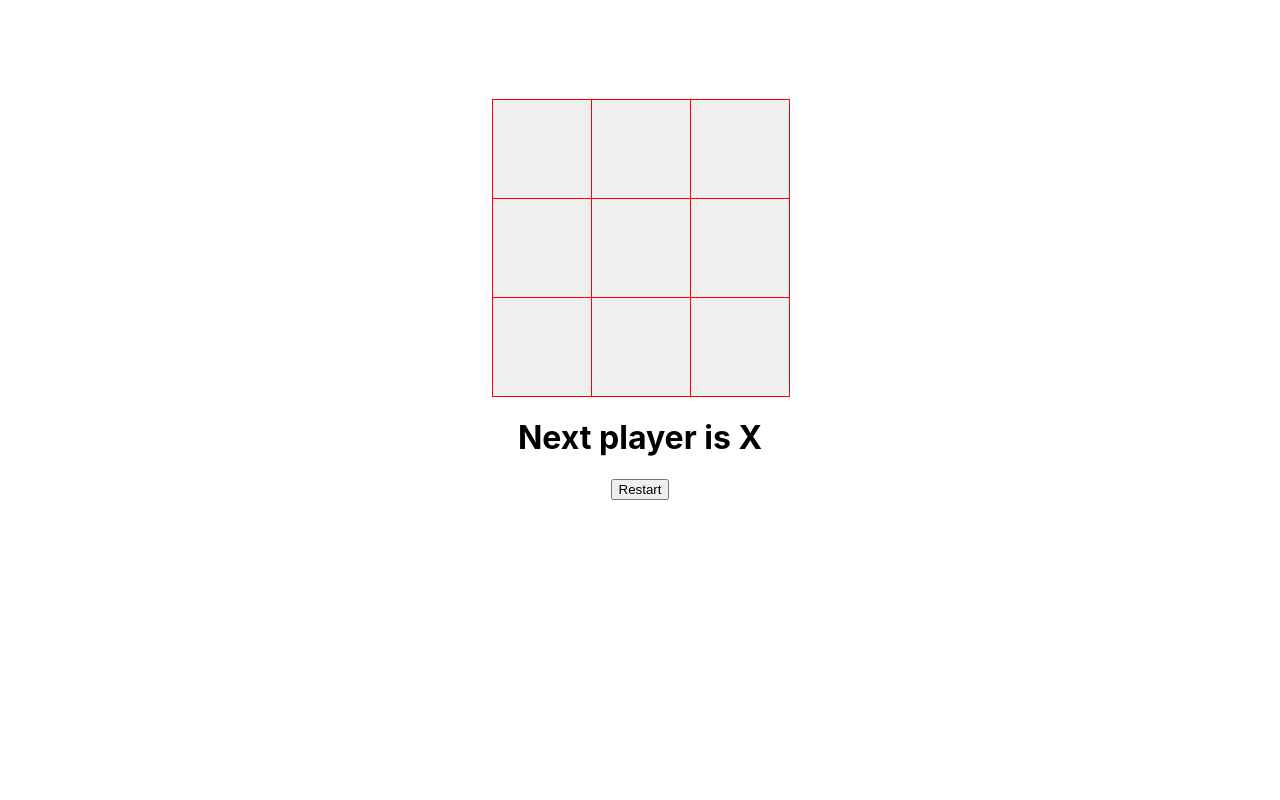
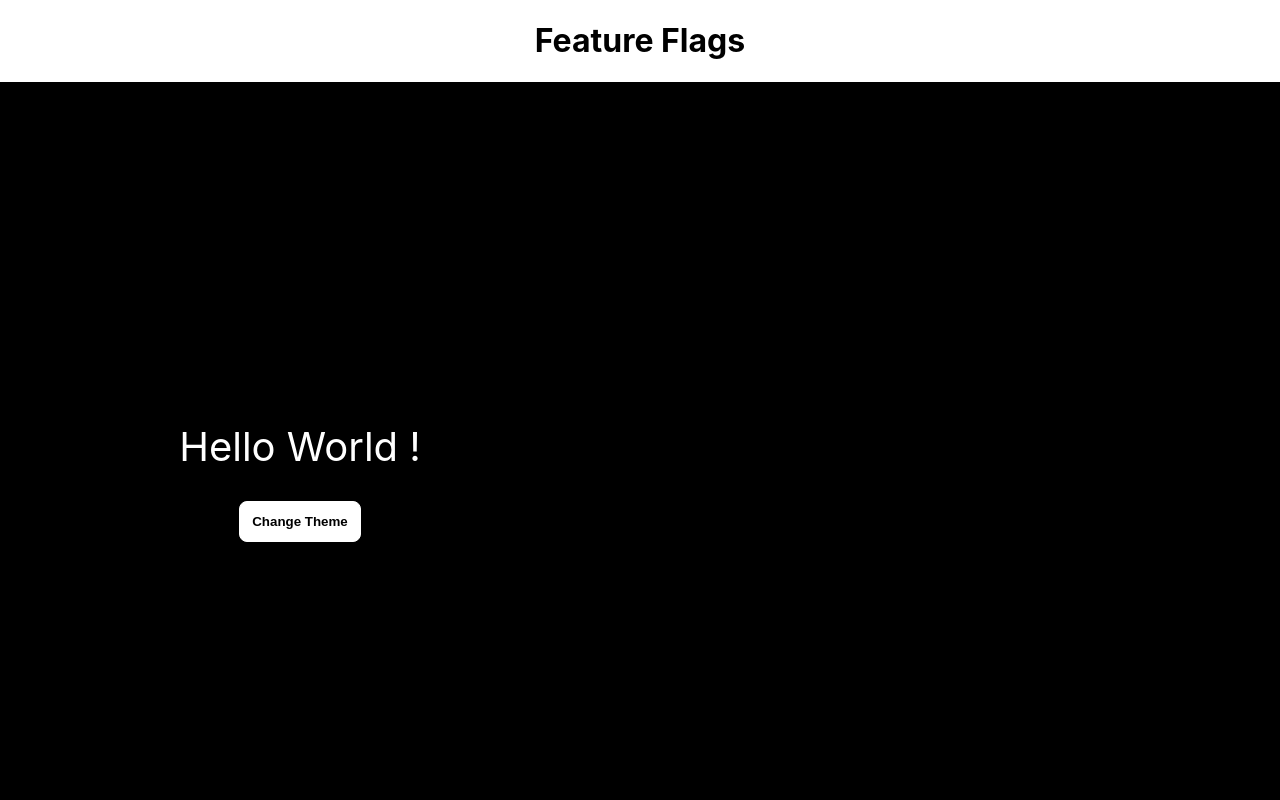
Before and after one commit to AnubhavKishore/React_Projects, a React (Create React App) app: page / in a window 1280 px wide. Shown: the top 800 px of the page. Built offline with nearby package versions, Linux system fonts and the light colour scheme.

Commit message:
update the app.js file for the feature-flag project

```diff
--- a/src/App.js
+++ b/src/App.js
@@ -2,6 +2,8 @@
 import Accordian from './components/accordian';
 import ModalTest from './components/custom-modal-popup/modal-test';
 import TabTest from './components/custom-tabs/tab-test';
+import FeatureFlags from './components/feature-flag';
+import FeatureFlagGlobalState from './components/feature-flag/context';
 import GithubProfileFinder from './components/github-profile-finder';
 import ImageSlider from './components/image-slider';
 import LightDarkMode from './components/light-dark-mode';
@@ -48,7 +50,11 @@ function App() {
 
       {/* <SearchAutocomplete/> */}
 
-      <TicTacToe/>
+      {/* <TicTacToe/> */}
+
+      <FeatureFlagGlobalState>
+        <FeatureFlags/>
+      </FeatureFlagGlobalState>
 
     </div>
   );
--- a/src/components/feature-flag/index.jsx
+++ b/src/components/feature-flag/index.jsx
@@ -1,8 +1,8 @@
 import { useContext } from "react";
 import Accordian from "../accordian";
 import LightDarkMode from "../light-dark-mode";
-import RandomColor from "../random-color";
-import TicTacToe from "../tic-tact-toe";
+import RandomColor from "../randomcolor";
+import TicTacToe from "../tic-tac-toe";
 import TreeView from "../tree-view";
 import { FeatureFlagsContext } from "./context";
 import menus from "../tree-view/data";
```
